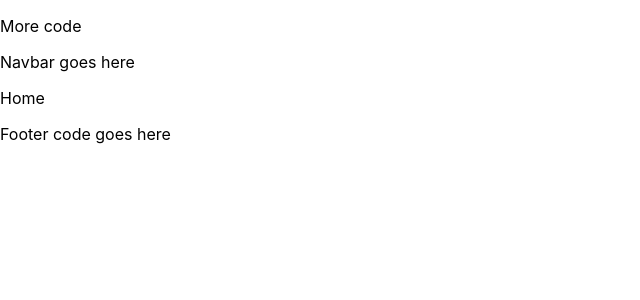
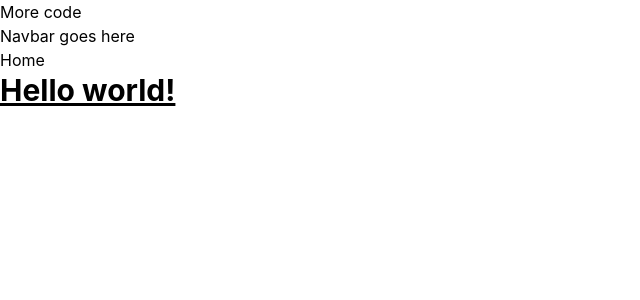
Before and after one commit to mickeymond/ecommerce-app-beta, a React (Create React App) app: page / in a window 1280 px wide. Shown: the top 300 px of the page, without its empty margins (0-640 px from the left). Built offline with nearby package versions, Linux system fonts and the light colour scheme.

Commit message:
Installed Tailwind and tested in the footer

```diff
--- a/package.json
+++ b/package.json
@@ -35,5 +35,8 @@
       "last 1 firefox version",
       "last 1 safari version"
     ]
+  },
+  "devDependencies": {
+    "tailwindcss": "^3.4.1"
   }
 }
--- a/src/components/footer/index.jsx
+++ b/src/components/footer/index.jsx
@@ -1,4 +1,7 @@
-
 export default function Footer() {
-    return <p>Footer code goes here</p>
+  return (
+    <h1 className="text-3xl font-bold underline">
+      Hello world!
+    </h1>
+  );
 }
--- a/src/index.css
+++ b/src/index.css
@@ -1,3 +1,7 @@
+@tailwind base;
+@tailwind components;
+@tailwind utilities;
+
 body {
   margin: 0;
   font-family: -apple-system, BlinkMacSystemFont, 'Segoe UI', 'Roboto', 'Oxygen',
--- /dev/null
+++ b/tailwind.config.js
@@ -0,0 +1,8 @@
+/** @type {import('tailwindcss').Config} */
+module.exports = {
+  content: ["./src/**/*.{js,jsx,ts,tsx}",],
+  theme: {
+    extend: {},
+  },
+  plugins: [],
+}
```
